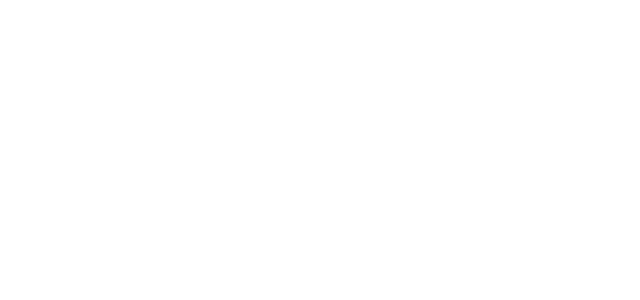
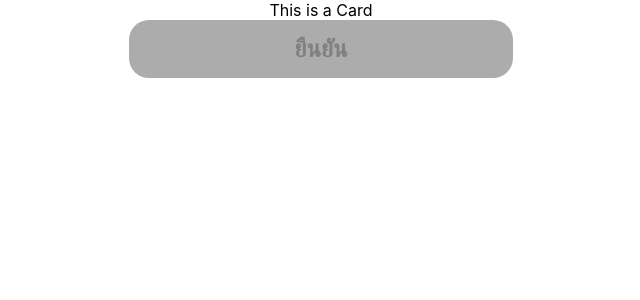
Before and after one commit to BreamIsAFish/agnos-frontend-assignment, a React (Create React App) app: page /secondQuestion in a window 1280 px wide. Shown: the top 300 px of the page, without its empty margins (319-959 px from the left). Built offline with nearby package versions, Linux system fonts and the light colour scheme.

Commit message:
Add hand question page

```diff
--- a/src/App.tsx
+++ b/src/App.tsx
@@ -1,9 +1,10 @@
 import React from "react"
 import { Routes, Route, BrowserRouter, Navigate } from "react-router-dom"
-// import logo from "./logo.svg"
 import "./App.css"
 
+import HandQuestionPage from "./pages/HandQuestionPage"
 import StomachQuestionPage from "./pages/StomachQuestionPage"
+import ThankYouPage from "./pages/ThankYouPage"
 
 function App() {
   return (
@@ -11,7 +12,8 @@
       <BrowserRouter>
         <Routes>
           <Route path="/firstQuestion" element={<StomachQuestionPage />} />
-          <Route path="/secondQuestion" element={<></>} />
+          <Route path="/secondQuestion" element={<HandQuestionPage />} />
+          <Route path="/thankyou" element={<ThankYouPage />} />
           <Route path="/*" element={<Navigate to="/firstQuestion" />} />
         </Routes>
       </BrowserRouter>
--- /dev/null
+++ b/src/components/HandCard.tsx
@@ -0,0 +1,11 @@
+import React, { FC } from "react"
+
+interface HandCardProps {
+  setSelected: (selected: boolean) => void
+}
+
+const HandCard: FC<HandCardProps> = ({ setSelected }) => {
+  return <>This is a Card</>
+}
+
+export default HandCard
--- /dev/null
+++ b/src/pages/HandQuestionPage.tsx
@@ -0,0 +1,34 @@
+import React, { FC, useState } from "react"
+import { useNavigate } from "react-router-dom"
+
+import HandCard from "../components/HandCard"
+
+const HandQuestionPage = () => {
+  const [selected, setSelected] = useState<boolean>(false)
+  const navigate = useNavigate()
+
+  const goNextQuestion = () => {
+    // navigate to next question only if user answered the first question //
+    if (selected) {
+      navigate("/thankyou")
+    }
+  }
+
+  return (
+    <>
+      <HandCard setSelected={setSelected} />
+      <button
+        className="button"
+        style={{
+          backgroundColor: selected ? "cornflowerblue" : "rgb(172, 172, 172)",
+          color: selected ? "white" : "gray",
+        }}
+        onClick={goNextQuestion}
+      >
+        ยืนยัน
+      </button>
+    </>
+  )
+}
+
+export default HandQuestionPage
--- /dev/null
+++ b/src/pages/ThankYouPage.tsx
@@ -0,0 +1,12 @@
+import React, { FC } from "react"
+
+const ThankYouPage: FC = () => {
+  return (
+    <>
+      <p>Thank You</p>
+      <p>For filling the information :)</p>
+    </>
+  )
+}
+
+export default ThankYouPage
```
